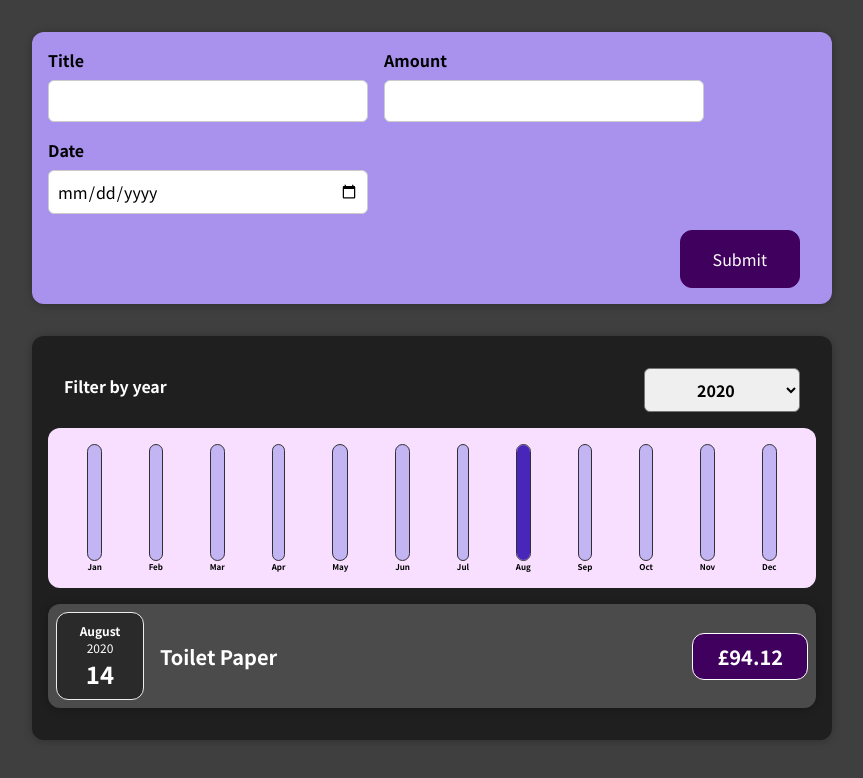
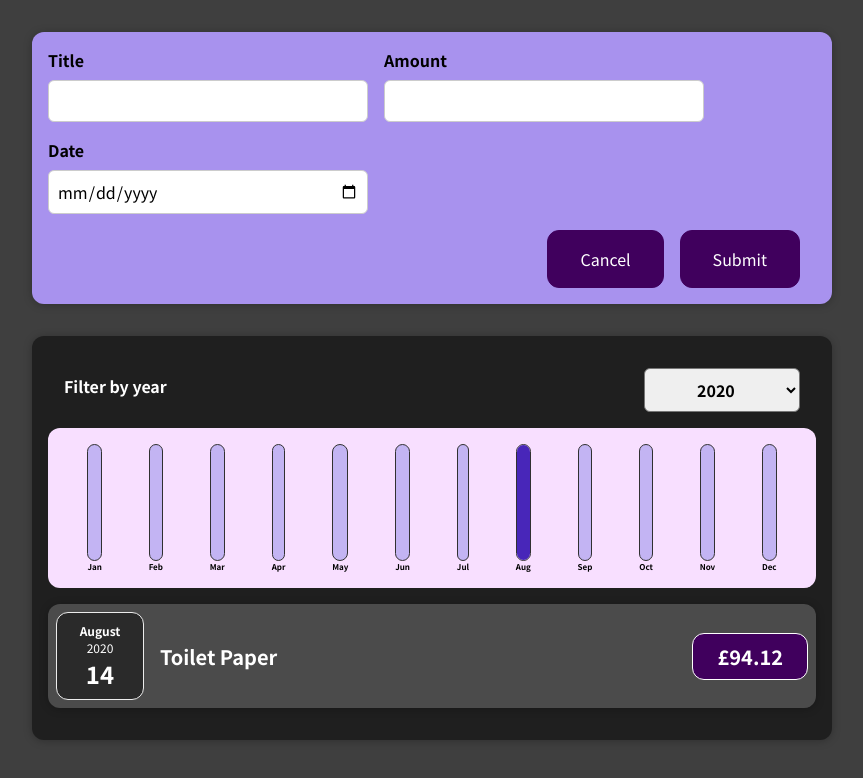
Before and after one commit to adam-pearman/expense_app, a React (Create React App) app: page / in a window 1280 px wide. Shown: the top 778 px of the page, without its empty margins (208-1071 px from the left). Built offline with nearby package versions, Linux system fonts and the light colour scheme; the HTML template or start-up script is replaced by a standard one.

Commit message:
Update ExpenseForm.js

```diff
--- a/src/components/NewExpense/ExpenseForm.js
+++ b/src/components/NewExpense/ExpenseForm.js
@@ -20,7 +20,7 @@ const ExpenseForm = (props) => {
 
     const handleFormSubmit = (e) => {
         e.preventDefault()
-        const expenseData = {title, amount, date}
+        const expenseData = {title, amount: +amount, date: new Date(date)}
         props.onSaveExpenseData(expenseData)
         setTitle('');
         setAmount('');
@@ -44,6 +44,7 @@ const ExpenseForm = (props) => {
                 </div>
             </div>
             <div className="new-expense__actions">
+                <button type="button" onClick={props.onHideExpenseForm}>Cancel</button>
                 <button type="submit">Submit</button>
             </div>
         </form>
```
